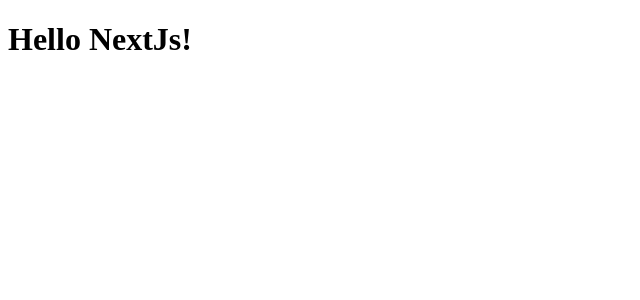
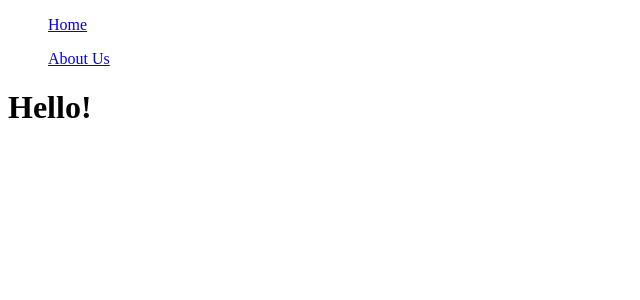
Before and after one commit to johj703/learn-nextjs14, a Next.js app: page / in a window 1280 px wide. Shown: the top 300 px of the page, without its empty margins (0-640 px from the left). Built offline with nearby package versions, Linux system fonts and the light colour scheme.

Commit message:
Navigation 컴포넌트를 Home 컴포넌트에 넣기

```diff
--- a/app/page.tsx
+++ b/app/page.tsx
@@ -1,3 +1,10 @@
+import Navigation from "../components/navigation";
+
 export default function Tomato() {
-  return <h1>Hello NextJs!</h1>;
+  return (
+    <div>
+      <Navigation />
+      <h1>Hello!</h1>
+    </div>
+  );
 }
```
